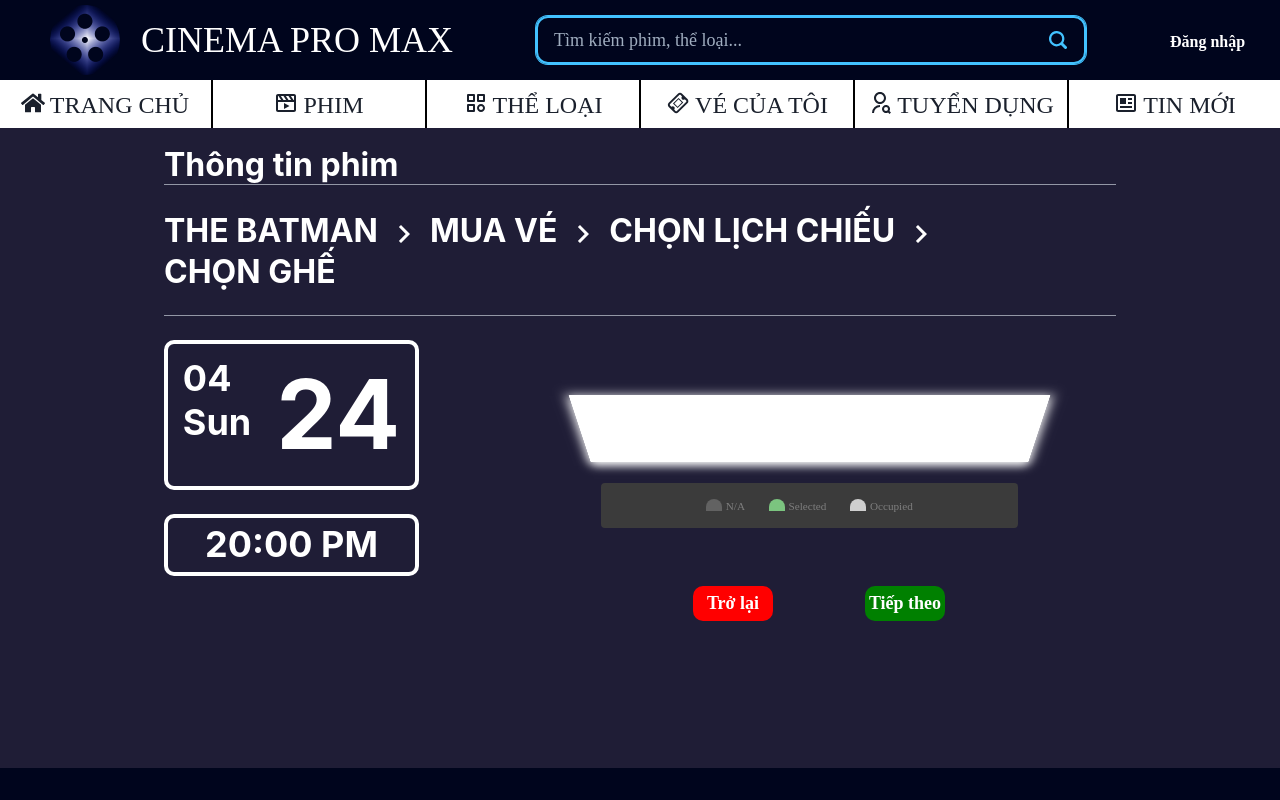
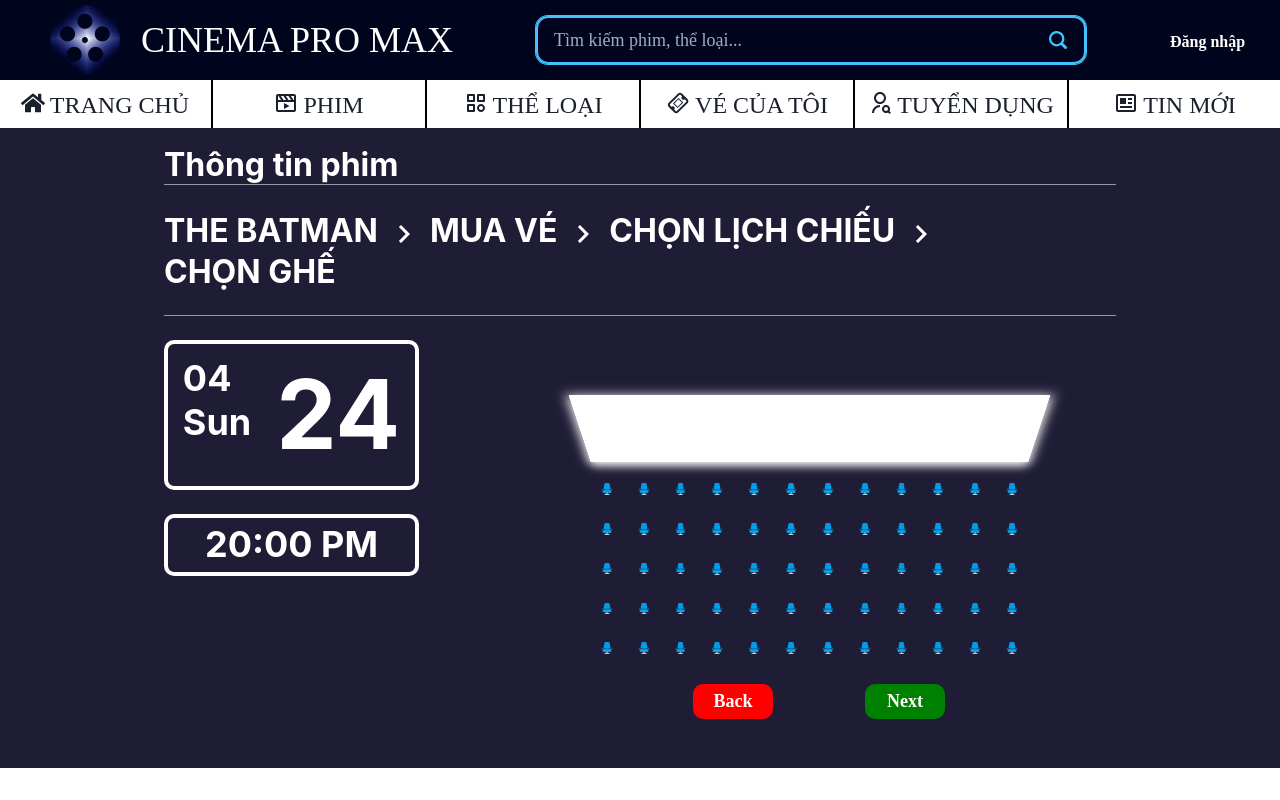
Before and after one commit to PBL5team-CNPM/Frontend, a React (Create React App) app: page /home/TuyenDung in a window 1280 px wide. Shown: the top 800 px of the page. Built offline with nearby package versions, Linux system fonts and the light colour scheme.

Commit message:
minor updates
change footer text fix double footer error

```diff
--- a/src/components/website/Footer/index.js
+++ b/src/components/website/Footer/index.js
@@ -97,7 +97,7 @@ const Footer = () => {
             <Box color='white'>
                 <Box ml='164px' fontSize='20px'>
                     <Text>
-                        CONNECT US
+                        CONTACT US
                     </Text>
                 </Box>
                 <Box ml='164px' fontSize='16px'>
--- a/src/components/website/SeatList/index.js
+++ b/src/components/website/SeatList/index.js
@@ -74,21 +74,22 @@ const SeatList = () => {
                             </Center>
                         </Stack>
                         <Spacer/>
-                        <Box borderRadius='10px' w='1240px' h='400px' py='55px' px='98px' ml='84px'>
+                        <Box borderRadius='10px' w='1240px' h='350px' py='55px' px='98px' ml='84px'>
                         <div className="Cinema">
                         <div className="screen" />
                         </div>
-                            <ul className="ShowCase">
-                                <li>
-                                    <span className="seat" /> <small>N/A</small>
-                                </li>
-                                <li>
-                                    <span className="seat selected" /> <small>Selected</small>
-                                </li>
-                                <li>
-                                    <span className="seat occupied" /> <small>Occupied</small>
-                                </li>
-                            </ul>
+                        <SimpleGrid columns={[2, null, 12]} spacing='20px' spacingX='25px' spacingY='28px'>
+                        {
+                            List.map((item)=>{ return(
+                                <Link>
+                                    <Image
+                                        src={require('../../../imgs/office-chair 1.png')}
+                                        key={item}
+                                    />
+                                </Link>
+                            )})
+                        }
+                    </SimpleGrid>
                     <Button
                     colorScheme='blue'
                     bgColor='red'
@@ -97,8 +98,8 @@ const SeatList = () => {
                     borderRadius="10px"
                     w="80px"
                     h="35px"
-                                margin='10px 0px 20px 92px'
-                            >Trở lại</Button>
+                    margin='30px 0px 20px 92px'
+                >Back</Button>
                 <Button
                     colorScheme='blue'
                     bgColor='green'
@@ -107,9 +108,10 @@ const SeatList = () => {
                     borderRadius="10px"
                     w="80px"
                     h="35px"
-                                margin='10px 0px 20px 92px'
-                            >Tiếp theo</Button>
+                    margin='30px 0px 20px 92px'
+                >Next</Button>
                         </Box>
+
                         <Spacer/>
                     </Flex>
                 </Box>
--- a/src/pages/website/SeatSelect/index.js
+++ b/src/pages/website/SeatSelect/index.js
@@ -7,7 +7,6 @@ const SeatSelect = () => {
     return(
         <Box>
             <SeatList/>
-        <Footer/>
         </Box>
     )
 }
```
Lines whose indentation alone changed are shown as unchanged.
